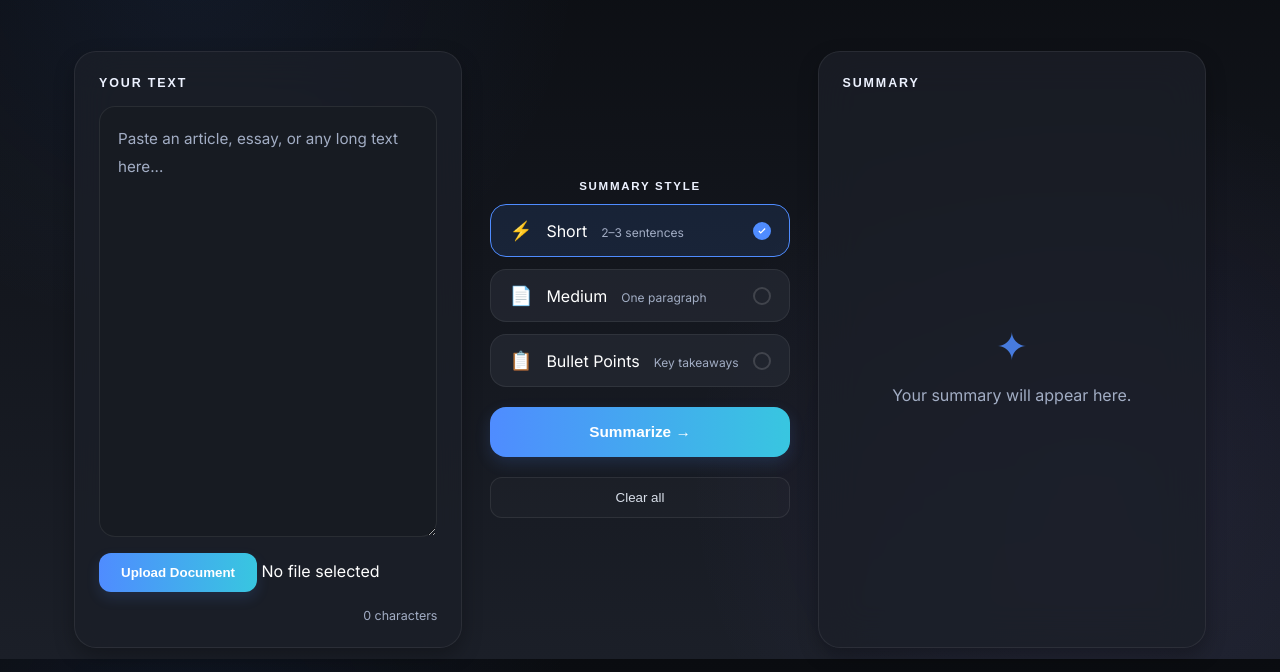
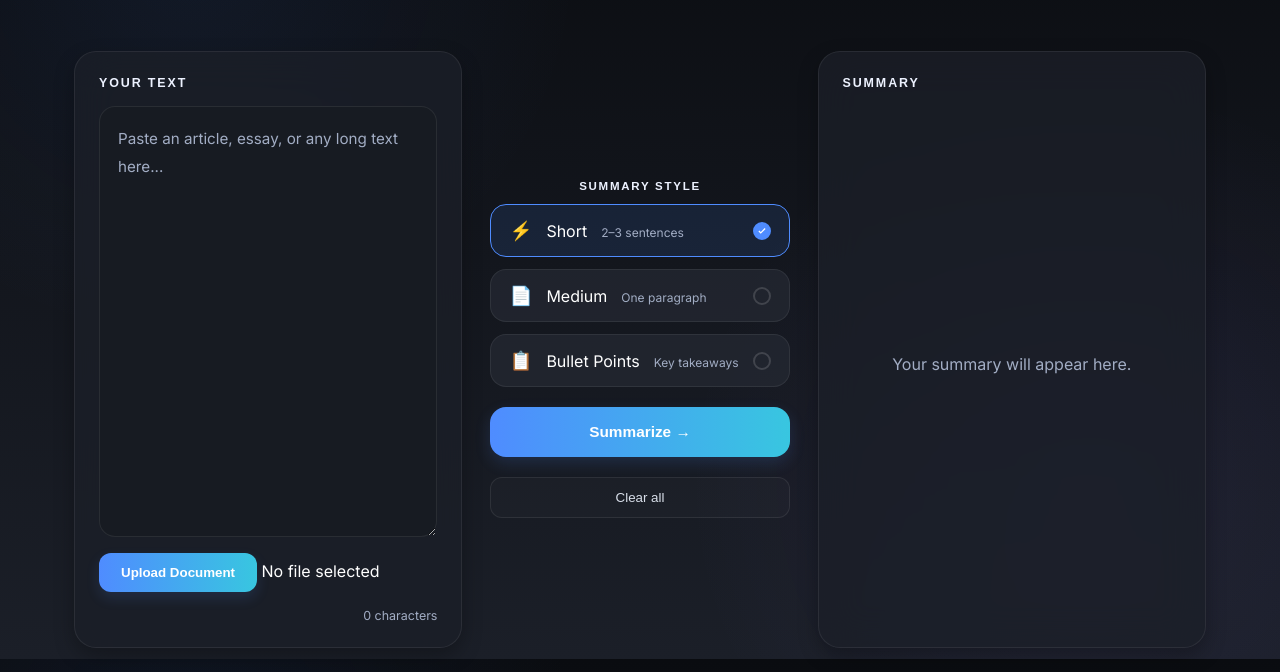
Before and after one commit to reetlunkad2007-hue/ai-project, a website: page index.html in a window 1280 px wide. Shown: the part 141-813 px from the top of the page. Drawn offline with nearby package versions, Linux system fonts and the light colour scheme.

Commit message:
Remove idle icon from summary output
Removed idle icon from the output idle state.

```diff
--- a/index.html
+++ b/index.html
@@ -113,7 +113,6 @@ Upload Document
 
       <!-- Idle state (default) -->
       <div id="outputIdle" class="output-idle">
-        <span class="idle-icon">✦</span>
         <p>Your summary will appear here.</p>
       </div>
 
```
